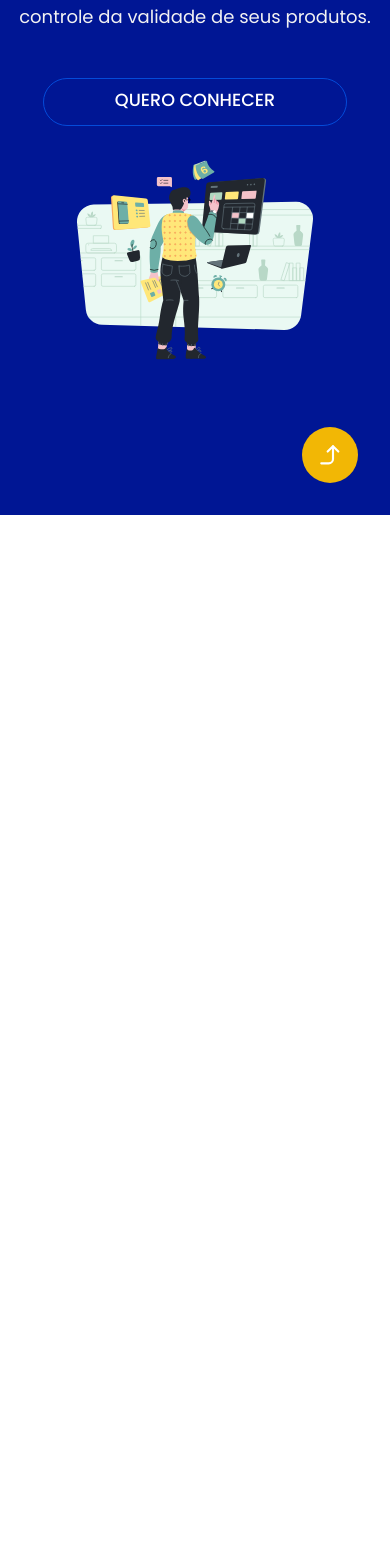
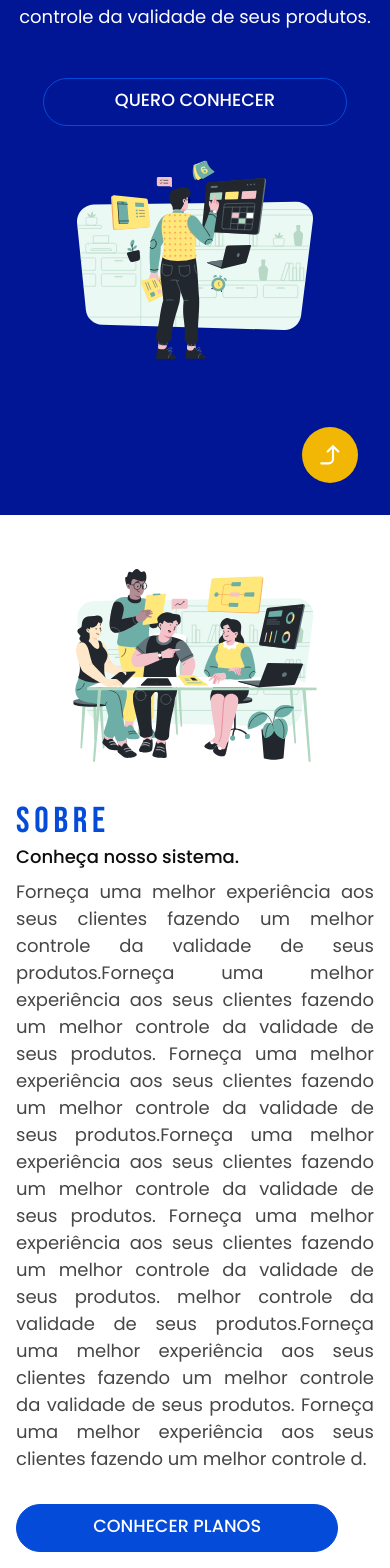
Before and after one commit to FabianoPereiraOne/projeto_gvp, a Next.js app: page / in a window 390 px wide. Shown: the part 329-1897 px from the top of the page. Before the commit the page ends 844 px from the top, so only its background shows below. Built offline with nearby package versions, Linux system fonts and the light colour scheme.

Commit message:
Styles ( About ): Responsive complete

```diff
--- a/components/Home/About/index.tsx
+++ b/components/Home/About/index.tsx
@@ -1,6 +1,6 @@
 import groupTi from '../../../public/assets/vetor_about.svg'
-import { Container, BannerVertical } from './styles'
-import { Anchor, H5, P, Img } from '../../../styles/home'
+import { Container, ContainerTextAbout, Img } from './styles'
+import { Anchor, H5, P } from '../../../styles/home'
 import Link from 'next/link'
 
 export const About = () => {
@@ -10,10 +10,12 @@ export const About = () => {
         src={groupTi.src}
         alt="Imagem de jovens de tecnologia trabalhando."
       />
-      <BannerVertical>
-        <H5>Sobre</H5>
-        <P color="var(--blue-dark)">Conheça nosso sistema.</P>
-        <P>
+      <ContainerTextAbout>
+        <H5 color="var(--blue-normal)">Sobre</H5>
+        <P color="var(--black)" fontWeight={500}>
+          Conheça nosso sistema.
+        </P>
+        <P color="var(--gray)" marginTop={0.5}>
           Forneça uma melhor experiência aos seus clientes fazendo um melhor
           controle da validade de seus produtos.Forneça uma melhor experiência
           aos seus clientes fazendo um melhor controle da validade de seus
@@ -21,18 +23,31 @@ export const About = () => {
           melhor controle da validade de seus produtos.Forneça uma melhor
           experiência aos seus clientes fazendo um melhor controle da validade
           de seus produtos. Forneça uma melhor experiência aos seus clientes
-          fazendo um melhor controle da validade de seus produtos.
+          fazendo um melhor controle da validade de seus produtos. melhor
+          controle da validade de seus produtos.Forneça uma melhor experiência
+          aos seus clientes fazendo um melhor controle da validade de seus
+          produtos. Forneça uma melhor experiência aos seus clientes fazendo um
+          melhor controle d.
         </P>
         <Link href="plans">
           <Anchor
-            animationBackground={true}
-            background="var(--blue-dark)"
             borderRadius={2}
+            background="var(--blue-normal)"
+            marginTop={2}
+            height={3}
+            width={20}
+            fontWeight={500}
+            color="var(--white)"
+            colorHover="var(--blue-normal)"
+            border={'1px solid var(--blue-normal)'}
+            borderReverse={true}
+            padding="0.5rem 2rem"
+            aria-label="link para conhecer o sistema GVP"
           >
             Conhecer planos
           </Anchor>
         </Link>
-      </BannerVertical>
+      </ContainerTextAbout>
     </Container>
   )
 }
--- a/components/Home/About/styles.ts
+++ b/components/Home/About/styles.ts
@@ -9,45 +9,57 @@ export const Container = styled.section<{
   background-color: var(--white);
   display: flex;
   align-items: center;
-  justify-content: space-between;
+  justify-content: center;
+  padding: 1rem 3rem;
+  gap: 2%;
+
+  @media screen and (max-width: 1200px) {
+    flex-direction: column;
+  }
+
+  @media screen and (min-width: 600px) and (max-width: 1200px) {
+    padding: 1rem 2rem;
+  }
+
+  @media screen and (max-width: 600px) {
+    padding: 1rem;
+  }
 `
-export const BannerVertical = styled.article`
-  width: 30%;
-  height: 100vh;
+
+export const Img = styled.img`
+  width: 49%;
+  max-width: 900px;
+  @media screen and (max-width: 1200px) {
+    width: 100%;
+  }
+`
+export const ContainerTextAbout = styled.main`
+  width: 49%;
+  max-width: 900px;
+  min-height: 70vh;
+
   display: flex;
   flex-direction: column;
-  align-items: flex-start;
   justify-content: center;
-  padding: 1rem 3rem;
-  background-color: var(--blue-normal);
-  position: relative;
 
-  & p:first-of-type {
-    font-size: var(--size-md);
-    z-index: 2;
+  & p {
+    max-width: 95%;
+    overflow: hidden;
+    text-overflow: ellipsis;
   }
 
-  & p:last-of-type {
-    margin-top: 1rem;
-    text-align: justify;
-    color: var(--gray);
+  @media screen and (max-width: 1200px) {
+    width: 100%;
   }
 
-  & a {
-    font-size: var(--size-md);
-    margin: 0 auto;
-    margin-top: 2rem;
-  }
-
-  &::before {
-    content: '';
-    width: 100%;
-    height: 7rem;
-    background-color: var(--orange-light);
-    position: absolute;
-    top: 0;
-    left: 0;
-    border-radius: 0 0 90% 90%;
-    z-index: 1;
+  @media screen and (max-width: 600px) {
+    & a {
+      width: 90%;
+      font-size: 1.1rem;
+    }
+    & p {
+      max-width: 100%;
+      text-align: justify;
+    }
   }
 `
--- a/components/Home/Main/index.tsx
+++ b/components/Home/Main/index.tsx
@@ -106,7 +106,7 @@ export const Main = () => {
             fontWeight={500}
             padding="0.5rem 2rem"
             animationBackground={true}
-            aria-label="link para conhecer o sistema validay"
+            aria-label="link para conhecer o sistema GVP"
           >
             Quero conhecer
           </Anchor>
--- a/components/Home/Main/styles.ts
+++ b/components/Home/Main/styles.ts
@@ -5,6 +5,10 @@ export const Container = styled.div`
   min-height: 100vh;
   padding: 1rem 3rem;
   background-color: var(--blue-dark);
+
+  @media screen and (min-width: 600px) and (max-width: 1200px) {
+    padding: 1rem 2rem;
+  }
 
   @media screen and (max-width: 600px) {
     padding: 1rem;
@@ -63,7 +67,7 @@ export const Navbar = styled.nav`
     display: none;
   }
 `
-export const ContainerMain = styled.main<{
+export const ContainerMain = styled.div<{
   background: string
 }>`
   width: 100%;
--- a/pages/index.tsx
+++ b/pages/index.tsx
@@ -13,8 +13,8 @@ const Home = () => {
         <title>GVP | Gerenciador de validade de produtos</title>
       </Head>
       <Main />
-      {/* <About />
-      <Services />
+      <About />
+      {/* <Services />
       <Plans />
       <Footer /> */}
     </>
--- a/styles/globals.css
+++ b/styles/globals.css
@@ -15,7 +15,7 @@
   --orange-normal: #f28705;
   --orange-light: #f2b705;
   --purple: #4408a1;
-  --gray: #f2f2f2;
+  --gray: #474646;
   --white: #ffffff;
   --black: #0d0d0d;
 }
@@ -35,6 +35,7 @@ a {
 
 button {
   outline: none;
+  cursor: pointer;
 }
 
 * {
--- a/styles/home.ts
+++ b/styles/home.ts
@@ -48,7 +48,7 @@ export const Anchor = styled.a<{
   margin-right: ${props => (props.marginRight ? `${props.marginRight}rem` : 0)};
   text-transform: uppercase;
   font-weight: ${props => (props.fontWeight ? props.fontWeight : 400)};
-  color: var(--white);
+  color: ${props => (props.color ? props.color : 'var(--white)')};
   font-size: ${props => (props.size ? props.size : '1.4rem')};
   transition: 0.3s;
   text-align: center;
@@ -90,6 +90,7 @@ export const Anchor = styled.a<{
     `&:hover {
       background-color: var(--blue-normal);
       border: 1px solid var(--blue-normal);
+      color: ${props.colorHover};
     }`}
 
 
@@ -99,6 +100,7 @@ export const Anchor = styled.a<{
     &:hover {
       border: 1px solid var(--blue-normal);
       background: none;
+      color: ${props.colorHover};
     }
     `}
 
@@ -127,8 +129,9 @@ export const P = styled.p<{
   height?: number
   color?: string
   justify?: boolean
+  fontWeight?: number
 }>`
-  color: ${props => (props.color ? props.color : 'var(--gray)')};
+  color: ${props => (props.color ? props.color : 'var(--white)')};
   font-family: var(--font-secundary), sans-serif;
   font-size: var(--size-sm);
   max-width: 25rem;
@@ -138,15 +141,18 @@ export const P = styled.p<{
   margin-left: ${props => (props.marginLeft ? `${props.marginLeft}rem` : 0)};
   margin-right: ${props => (props.marginRight ? `${props.marginRight}rem` : 0)};
   text-align: ${props => (props.justify ? 'justify' : 'left')};
+  font-weight: ${props => (props.fontWeight ? props.fontWeight : 400)};
 `
 export const Img = styled.img`
   max-width: 70%;
   max-height: 100vh;
 `
 
-export const H5 = styled.h5`
+export const H5 = styled.h5<{
+  color?: string
+}>`
   text-transform: uppercase;
-  color: var(--white);
+  color: ${props => (props.color ? props.color : 'var(--white)')};
   font-family: var(--font-primary), sans-serif;
   font-size: var(--size-l);
   font-weight: 500;
```
